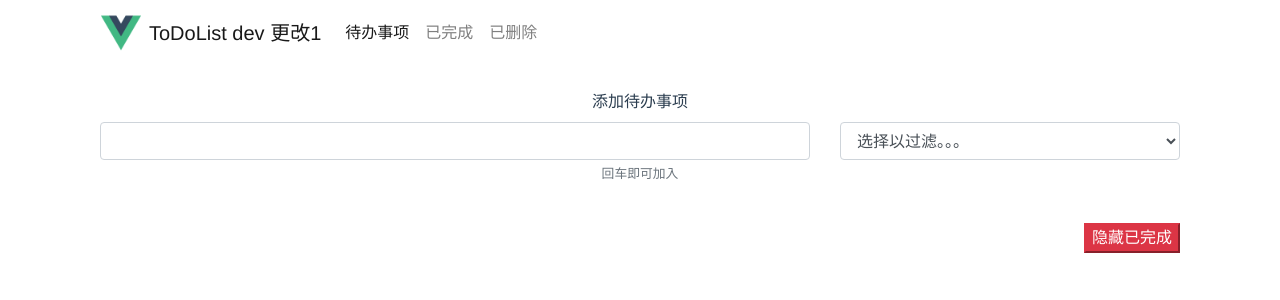
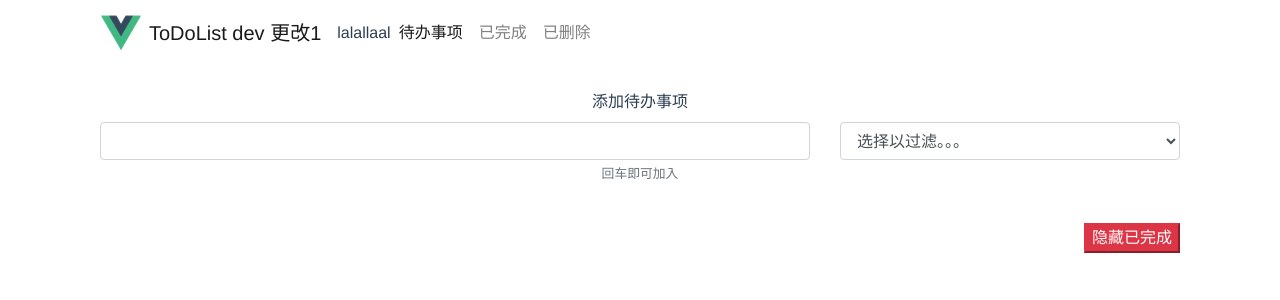
Before and after one commit to yuansuixin/todolist-vue3, a Vue app: page /#/add in a window 1280 px wide. Shown: the top 300 px of the page. Built offline with nearby package versions, Linux system fonts and the light colour scheme.

Commit message:
main 更改

```diff
--- a/src/views/Home.vue
+++ b/src/views/Home.vue
@@ -5,6 +5,7 @@
         <div class="logo mr-2"></div>
         <span>ToDoList dev 更改1</span>
       </a>
+      lalallaal
 
       <ul class="navbar-nav mr-auto">
         <li class="nav-item">
```
